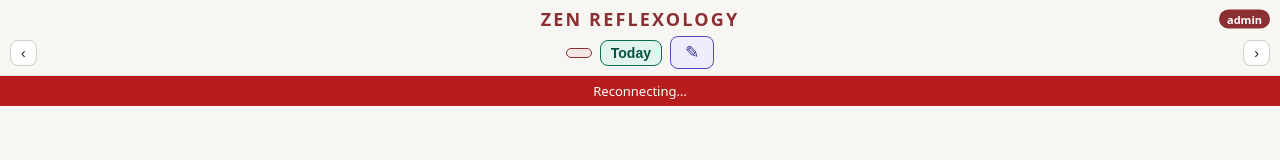
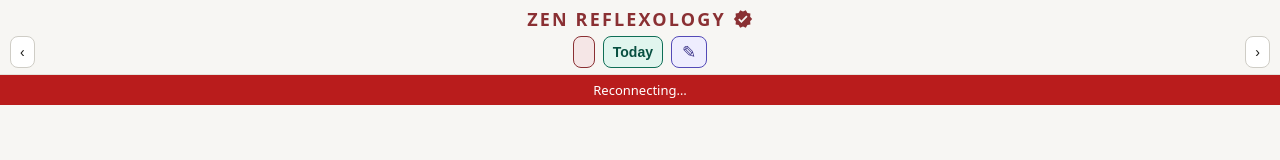
Before and after one commit to Tianhan16/Scheduling-System, a plain HTML site: page web/admin.html in a window 1280 px wide. Drawn offline with Linux system fonts and the light colour scheme; no server answers.

Commit message:
Page icon

```diff
--- a/infra/index.ts
+++ b/infra/index.ts
@@ -256,6 +256,7 @@ const contentTypes: Record<string, string> = {
   ".svg": "image/svg+xml",
   ".png": "image/png",
   ".ico": "image/x-icon",
+  ".webmanifest": "application/manifest+json",
 };
 for (const file of fs.readdirSync(webDir)) {
   const full = path.join(webDir, file);
--- a/web/admin.html
+++ b/web/admin.html
@@ -5,11 +5,15 @@
   <meta name="viewport" content="width=device-width, initial-scale=1">
   <meta name="color-scheme" content="light dark">
   <title>Zen Reflexology — Admin</title>
+  <meta name="theme-color" content="#8a3033">
+  <link rel="icon" href="favicon.svg" type="image/svg+xml">
+  <link rel="apple-touch-icon" href="apple-touch-icon-admin.png">
+  <link rel="manifest" href="admin.webmanifest">
   <link rel="stylesheet" href="styles.css">
 </head>
 <body>
   <header>
-    <div class="brand">Zen Reflexology<span class="badge">admin</span></div>
+    <div class="brand">Zen Reflexology<svg class="admin-seal" viewBox="0 0 24 24" role="img" aria-label="Admin view" width="20" height="20"><path fill="currentColor" fill-rule="evenodd" d="M23 12l-2.44-2.79.34-3.69-3.61-.82-1.89-3.2L12 2.96 8.6 1.5 6.71 4.69l-3.61.82.34 3.7L1 12l2.44 2.79-.34 3.7 3.61.82 1.89 3.2L12 21.04l3.4 1.46 1.89-3.19 3.61-.82-.34-3.69L23 12zm-12.91 4.72l-3.8-3.81 1.48-1.48 2.32 2.33 5.85-5.87 1.48 1.48-7.33 7.35z"/></svg></div>
     <div class="nav-row">
     <button id="prev" aria-label="Previous day">&lsaquo;</button>
     <div class="date-wrap">
--- a/web/styles.css
+++ b/web/styles.css
@@ -48,13 +48,10 @@ header {
   color: var(--accent);
   margin: 2px 0 5px;
 }
-.brand .badge {
-  position: absolute;
-  right: 0;
-  top: 50%;
-  transform: translateY(-50%);
-  letter-spacing: normal;
-  text-transform: none;
+.brand .admin-seal {
+  vertical-align: -3px;
+  margin-left: 7px;
+  color: var(--accent);
 }
 .nav-row {
   display: flex;
@@ -67,7 +64,7 @@ header button {
   background: var(--surface);
   color: var(--text);
   border-radius: 8px;
-  padding: 4px 10px;
+  padding: 0 9px;
   font-size: 14px;
   cursor: pointer;
 }
@@ -76,7 +73,7 @@ header button {
   position: relative;
   display: inline-flex;
   align-items: center;
-  padding: 4px 12px;
+  padding: 0 10px;
   border-radius: 8px;
   background: #f5e6e6;
   border: 1px solid #8a3033;
@@ -99,7 +96,7 @@ header button {
   border-color: #534ab7;
   color: #3c3489;
   font-size: 17px;
-  padding: 5px 14px;
+  padding: 0 10px;
 }
 #datePick {
   position: absolute;
@@ -111,13 +108,10 @@ header button {
   padding: 0;
   min-width: 0;
 }
-.badge {
-  font-size: 11px;
-  font-weight: 600;
-  padding: 2px 8px;
-  border-radius: 99px;
-  background: var(--accent);
-  color: #fff;
+.nav-row button, .date-tap {
+  height: 32px;
+  display: inline-flex;
+  align-items: center;
 }
 
 #status {
```
Also changed, not shown: dev-server.mjs (+8 -1 lines), web/index.html (+4 -0 lines), web/admin-icon-192.png (added), web/admin-icon-512.png (added), web/admin.webmanifest (added), web/apple-touch-icon-admin.png (added), web/apple-touch-icon.png (added), web/favicon.svg (added), web/icon-192.png (added), web/icon-512.png (added), web/site.webmanifest (added).
